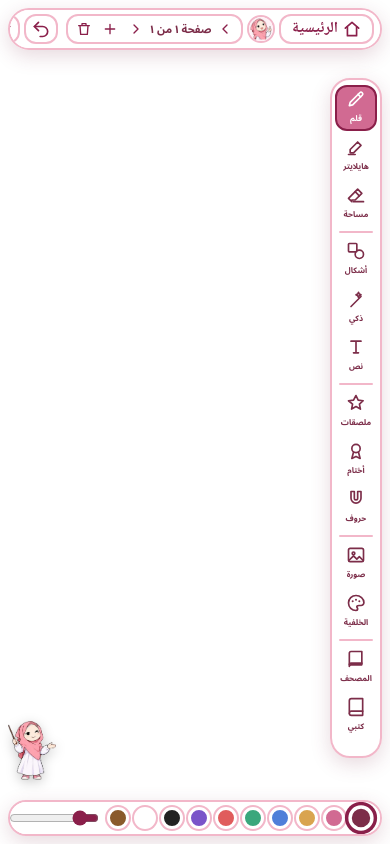
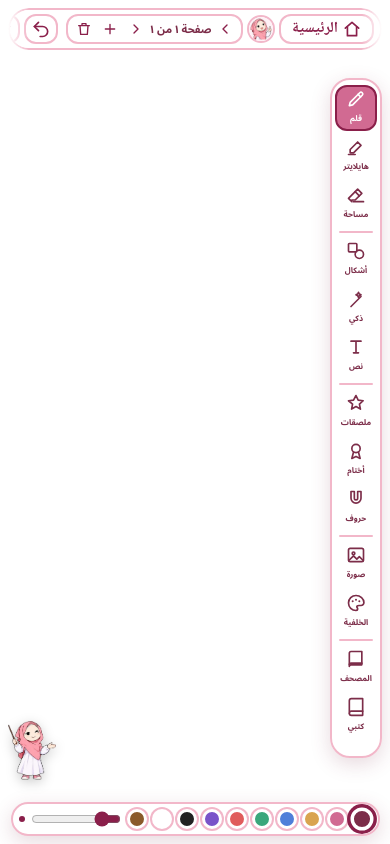
Before and after one commit to fatmasamehedu-cyber/lisanura, a plain HTML site: page board/index.html in a window 390 px wide. Drawn offline with nearby package versions, Linux system fonts and the light colour scheme; a web font is replaced by a local one.

Commit message:
Board: phone portrait polish

```diff
--- a/board/index.html
+++ b/board/index.html
@@ -155,14 +155,16 @@ body.viewer .liveBadge{display:block}
   .sizebox span{display:none}
 }
 @media (max-width:480px){
-  .topbar{gap:4px;padding:4px 6px}
+  .topbar{gap:4px;padding:4px 6px;-webkit-mask-image:linear-gradient(to left,transparent 0,#000 20px,#000 calc(100% - 20px),transparent 100%);mask-image:linear-gradient(to left,transparent 0,#000 20px,#000 calc(100% - 20px),transparent 100%)}
   .tbtn{min-width:30px;height:30px;padding:0 5px}
   svg.ic{width:20px;height:20px}
   .pagenav b{font-size:11px;min-width:44px}
   .pagenav button{width:24px;height:24px}
   .rail button{width:42px;min-height:42px}
-  .bottombar{gap:6px;padding:5px 8px}
-  .sw{width:22px;height:22px}
+  .bottombar{gap:4px;padding:5px 6px}
+  .sw{width:20px;height:20px}
+  #sizePreview{width:24px;height:24px}
+  input[type=range]{width:50px}
 }
 /* short screens: phone landscape */
 @media (max-height:480px){
```
